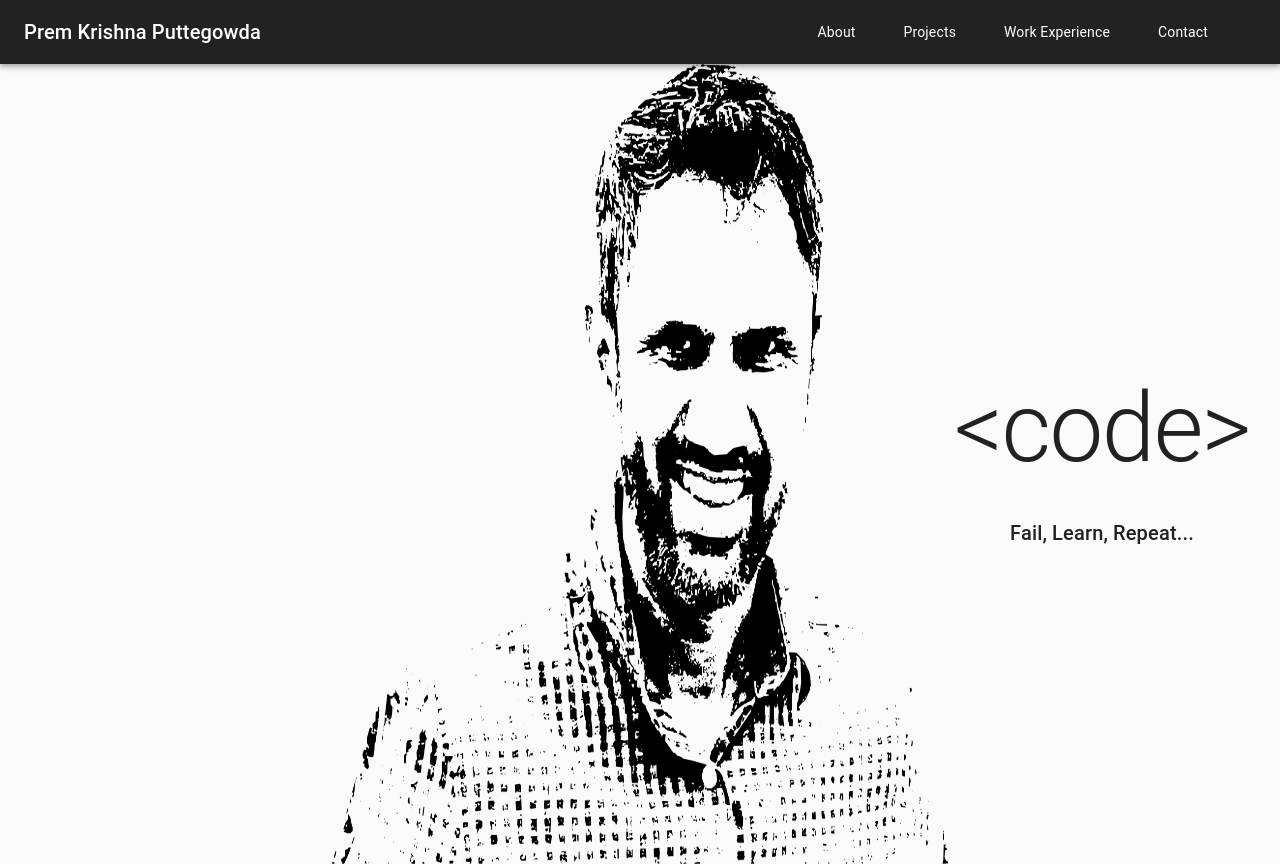
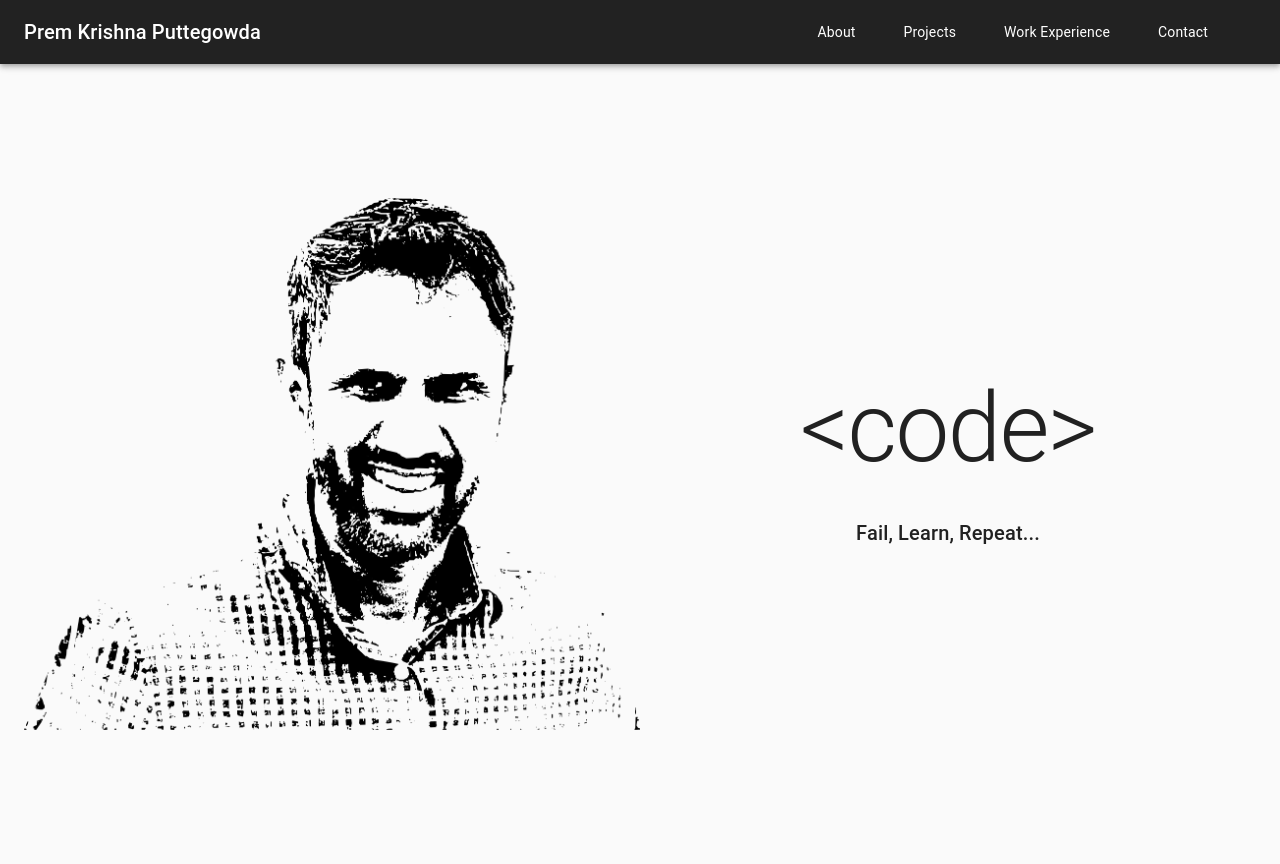
Before and after one commit to premputtegowda/Portfolio, a React (Create React App) app: page / in a window 1280 px wide. Built offline with nearby package versions, Linux system fonts and the light colour scheme.

Commit message:
changed image location

```diff
--- a/src/components/MainContainer.js
+++ b/src/components/MainContainer.js
@@ -27,7 +27,7 @@ const useStyles = makeStyles(theme => ({
   },
   bottom:{
     display: 'flex',
-    // alignItems: 'center',
+    alignItems: 'center',
     // flexDirection:'column',
     justifyContent:'flex-end',
     height:'100vh',
@@ -53,13 +53,12 @@ export default function MainContainer() {
       <CssBaseline />
       <Container maxWidth='lg'>
       <Grid container>
-        <Grid item xs={12} sm={3}>
-        </Grid>
+
         <Grid item xs={12} sm={6} className={classes.bottom}>
           <img src={process.env.PUBLIC_URL + '/prem_portfolio_2.png'} className={classes.img} />
 
         </Grid>
-        <Grid item xs={12} sm={3} className={classes.center}>
+        <Grid item xs={12} sm={6} className={classes.center}>
 
 
           <div >
```
